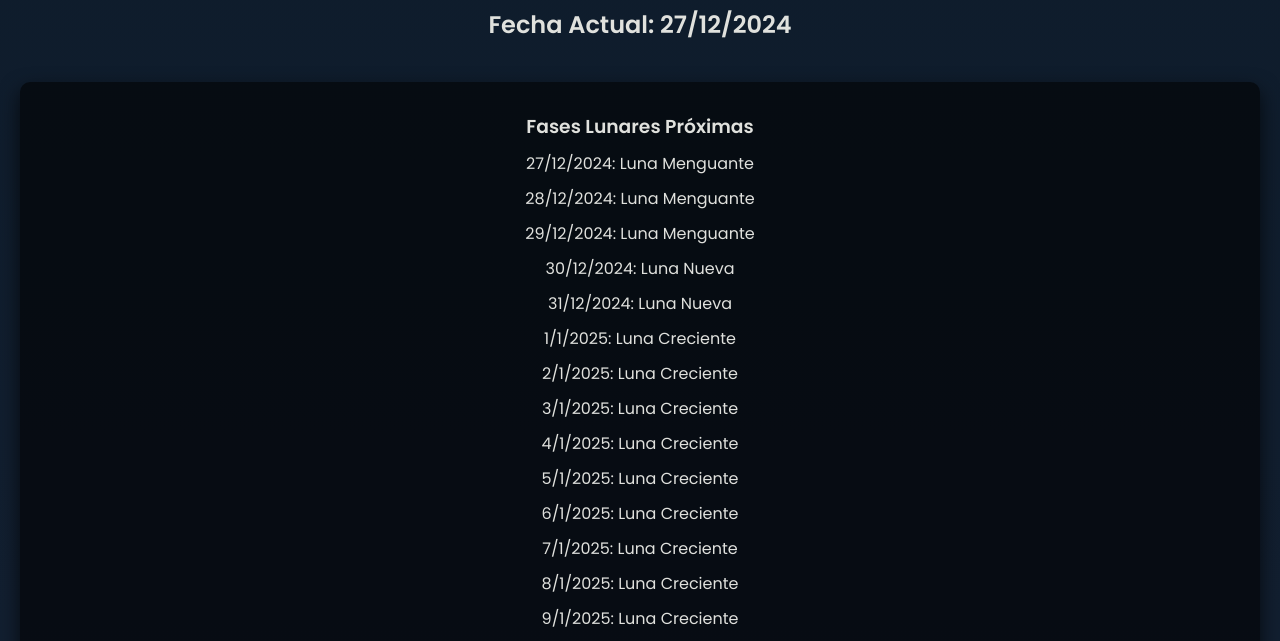
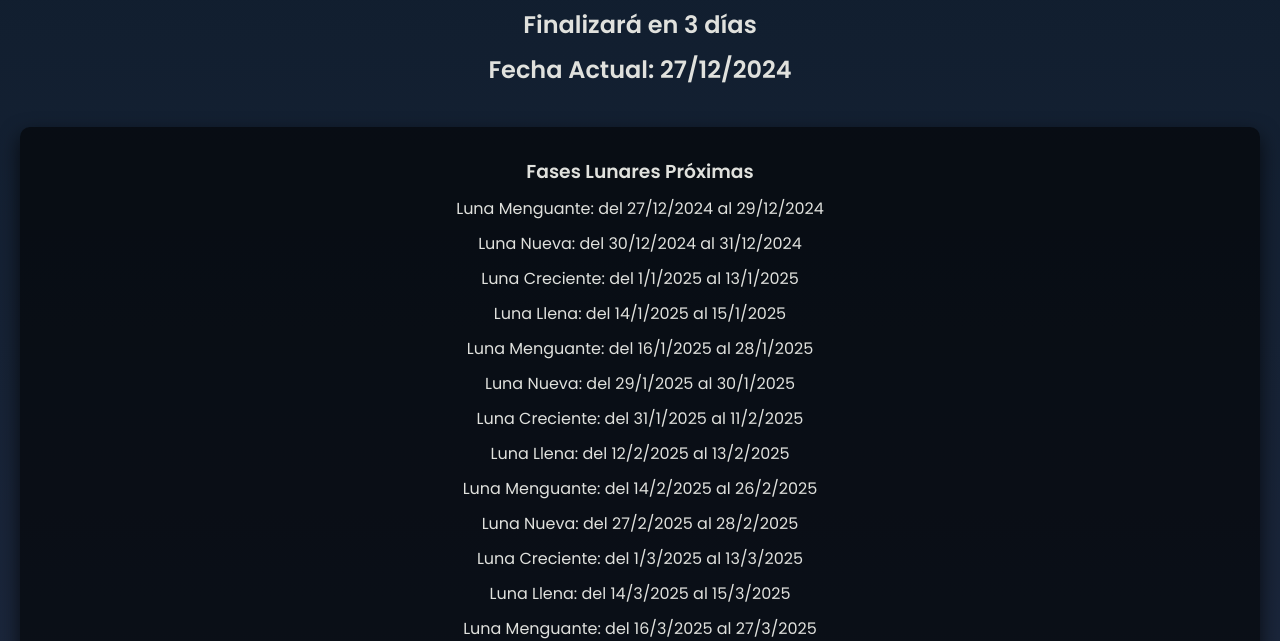
Before and after one commit to Emilio-desarrollador/calendario_lunar.github.io, a plain HTML site: page index.html in a window 1280 px wide. Shown: the part 311-952 px from the top of the page. Drawn offline with Linux system fonts and the light colour scheme.

Commit message:
Update index.html
Se agruparon las fechas de las fases de la luna, y se mostrará cuánto falta para finalizar la luna

```diff
--- a/index.html
+++ b/index.html
@@ -6,7 +6,6 @@
     <title>Fase Lunar - Agrolunar</title>
     <link href="https://fonts.googleapis.com/css2?family=Poppins:wght@400;600&display=swap" rel="stylesheet">
     <style>
-        /* Estilo base */
         body {
             margin: 0;
             padding: 0;
@@ -72,6 +71,7 @@
     <div>
         <div class="moon-container" id="moon-visual"></div>
         <h1 id="current-phase-title">Cargando...</h1>
+        <h2 id="days-to-end-title">Cargando...</h2>
         <h2 id="current-date-title">Cargando...</h2>
     </div>
     <div class="phases-container">
@@ -83,6 +83,7 @@
             const moonVisual = document.getElementById("moon-visual");
             const currentPhaseTitle = document.getElementById("current-phase-title");
             const currentDateTitle = document.getElementById("current-date-title");
+            const daysToEndTitle = document.getElementById("days-to-end-title");
             const phasesList = document.getElementById("phases-list");
 
             function calculateMoonPhase() {
@@ -100,25 +101,48 @@
                 ];
 
                 const currentPhaseData = phases.find(phase => currentPhase >= phase.start && currentPhase < phase.end);
-                const nextTwoMonths = [];
+                const daysToEnd = Math.ceil(currentPhaseData.end - currentPhase);
 
-                for (let i = 0; i < 60; i++) {
-                    const date = new Date();
-                    date.setDate(today.getDate() + i);
-                    const daysFromNewMoon = (date - knownNewMoon) / (1000 * 60 * 60 * 24);
+                // Mostrar datos actuales
+                moonVisual.style.backgroundColor = currentPhaseData.color;
+                currentPhaseTitle.textContent = `Fase Lunar Actual: ${currentPhaseData.name}`;
+                daysToEndTitle.textContent = `Finalizará en ${daysToEnd} días`;
+                currentDateTitle.textContent = `Fecha Actual: ${today.toLocaleDateString("es-ES")}`;
+
+                // Agrupación de fases próximas
+                const endDate = new Date();
+                endDate.setMonth(today.getMonth() + 3);
+                const groupedPhases = [];
+                let currentDate = new Date(today);
+
+                while (currentDate <= endDate) {
+                    const daysFromNewMoon = (currentDate - knownNewMoon) / (1000 * 60 * 60 * 24);
                     const phase = phases.find(p => (daysFromNewMoon % lunarCycle + lunarCycle) % lunarCycle >= p.start && (daysFromNewMoon % lunarCycle + lunarCycle) % lunarCycle < p.end);
-                    nextTwoMonths.push({ date: date.toLocaleDateString("es-ES"), phase: phase.name });
+
+                    if (
+                        groupedPhases.length === 0 ||
+                        groupedPhases[groupedPhases.length - 1].phase !== phase.name
+                    ) {
+                        groupedPhases.push({
+                            phase: phase.name,
+                            startDate: new Date(currentDate),
+                            endDate: null
+                        });
+                    } else {
+                        groupedPhases[groupedPhases.length - 1].endDate = new Date(currentDate);
+                    }
+
+                    currentDate.setDate(currentDate.getDate() + 1);
                 }
 
-                moonVisual.style.backgroundColor = currentPhaseData.color;
-                currentPhaseTitle.textContent = `Fase Lunar Actual: ${currentPhaseData.name}`;
-                currentDateTitle.textContent = `Fecha Actual: ${today.toLocaleDateString("es-ES")}`;
-
+                // Mostrar fases agrupadas
                 phasesList.innerHTML = "";
-                nextTwoMonths.forEach(({ date, phase }) => {
+                groupedPhases.forEach(({ phase, startDate, endDate }) => {
+                    const start = startDate.toLocaleDateString("es-ES");
+                    const end = endDate ? endDate.toLocaleDateString("es-ES") : "Sin definir";
                     const phaseElement = document.createElement("p");
                     phaseElement.className = "phase";
-                    phaseElement.textContent = `${date}: ${phase}`;
+                    phaseElement.textContent = `${phase}: del ${start} al ${end}`;
                     phasesList.appendChild(phaseElement);
                 });
             }
```
